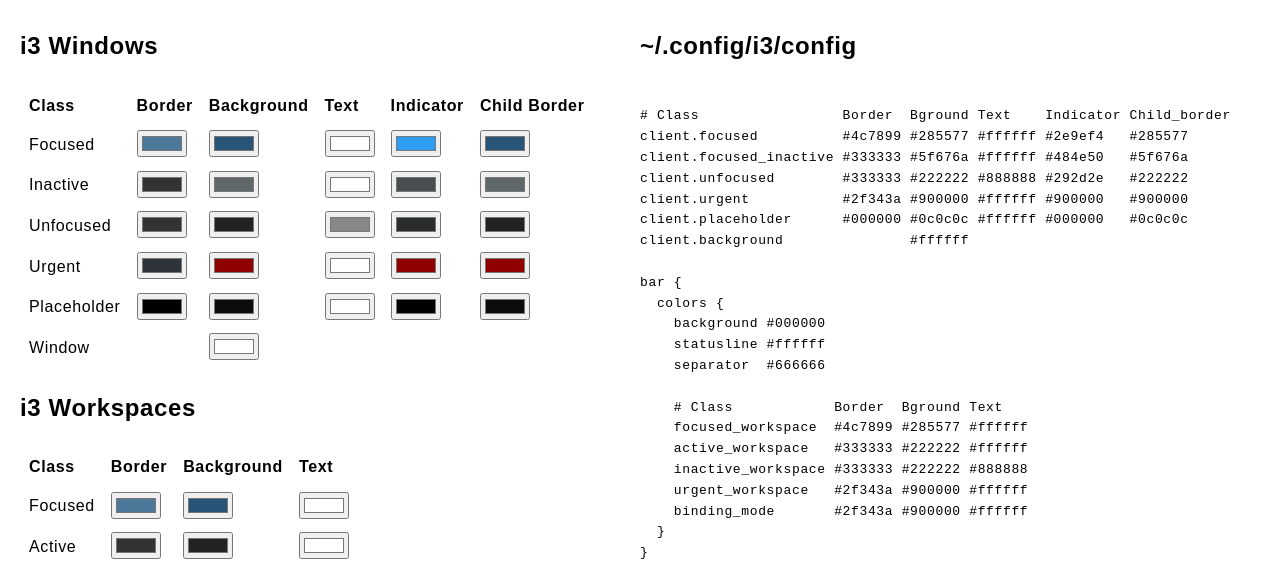
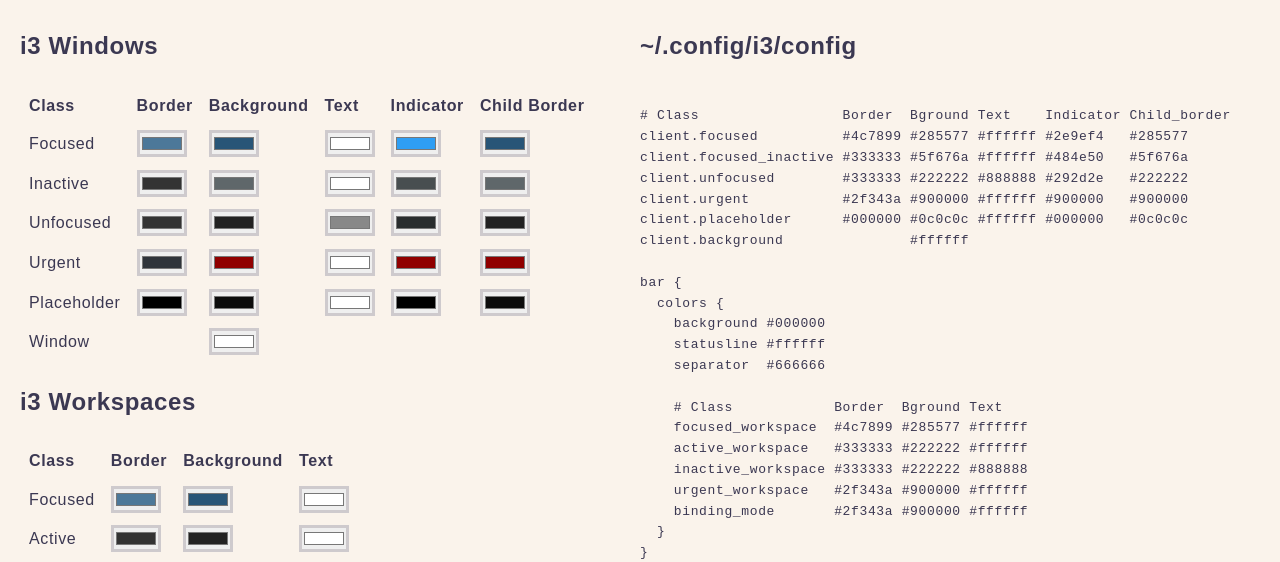
Before and after one commit to wahyuwiyoko/i3-color-configurator, a plain HTML site: page index.html in a window 1280 px wide. Shown: the part 192-754 px from the top of the page. Drawn offline with Linux system fonts and the light colour scheme.

Commit message:
Add light & dark color scheme for the page

```diff
--- a/assets/css/style.css
+++ b/assets/css/style.css
@@ -1,8 +1,30 @@
+:root {
+  --bg-color: #faf3eb;
+  --text-color: #3b3852;
+  --link-color: #443653;
+  --border-color: #cecacd;
+}
+
+@media (prefers-color-scheme: dark) {
+  :root {
+    --bg-color: #191724;
+    --text-color: #e0def4;
+    --link-color: #d1bbec;
+    --border-color: #524f67;
+  }
+}
+
+html {
+  color-scheme: light dark;
+}
+
 body {
   margin: 0;
   font-family: sans-serif;
   line-height: 1.6;
   letter-spacing: 0.04rem;
+  background-color: var(--bg-color);
+  color: var(--text-color);
 }
 
 header {
@@ -10,6 +32,16 @@ header {
   top: 0;
   display: flex;
   flex-direction: column;
+}
+
+a {
+  color: var(--link-color);
+}
+
+input[type="color"] {
+  padding: 0;
+  border: 3px solid var(--border-color);
+  cursor: pointer;
 }
 
 .dmenu {
```
